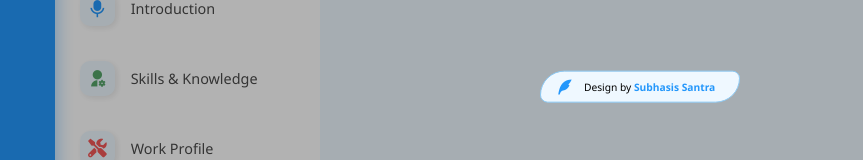
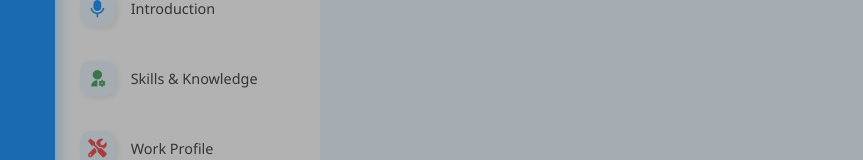
Before and after one commit to subhasisdesigner/update, a React (Create React App) app: page / in a window 1280 px wide. Shown: the part 130-290 px from the top of the page, without its empty margins (0-863 px from the left). Built offline with nearby package versions, Linux system fonts and the light colour scheme.

Commit message:
under construction update

```diff
--- a/src/index.js
+++ b/src/index.js
@@ -10,7 +10,6 @@ ReactDOM.render(
   <div class="loading-wrapper">
     <div class="loader-container">
         <div class="state-pending">
-        <div class="copy_right"><i class="ri-quill-pen-fill"></i><span>Design by <strong>Subhasis Santra</strong></span></div>
             <img src={underBuildPic}/>
         </div>
     </div>
```
